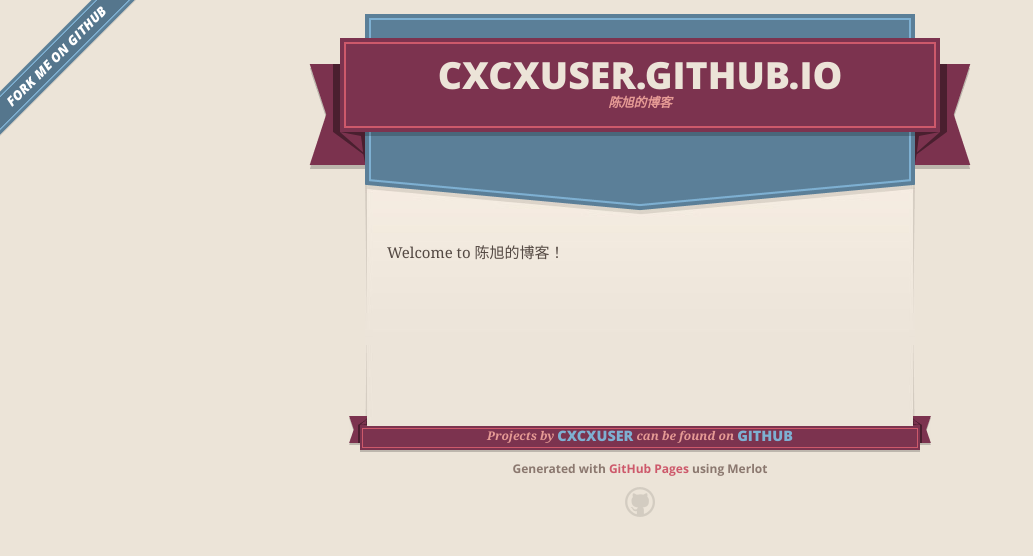
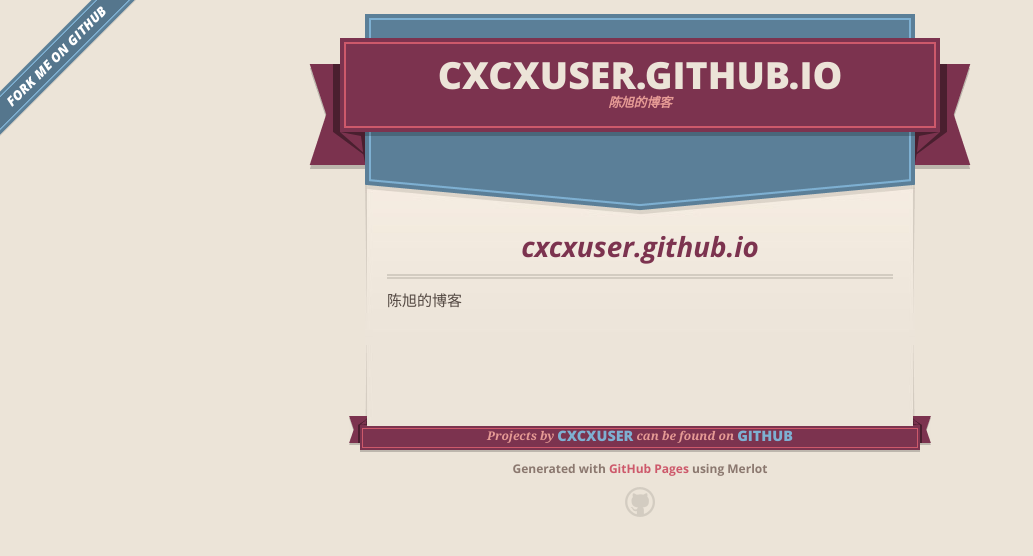
Before and after one commit to cxcxuser/cxcxuser.github.io, a plain HTML site: page index.html in a window 1280 px wide. Shown: the whole page, without its empty margins (0-1033 px from the left). Drawn offline with nearby package versions, Linux system fonts and the light colour scheme.

Commit message:
Replace master branch with page content via GitHub

```diff
--- a/index.html
+++ b/index.html
@@ -45,7 +45,10 @@
 
 
       <section id="main_content">
-        <p>Welcome to 陈旭的博客！</p>
+        <h1>
+<a id="cxcxusergithubio" class="anchor" href="#cxcxusergithubio" aria-hidden="true"><span class="octicon octicon-link"></span></a>cxcxuser.github.io</h1>
+
+<p>陈旭的博客</p>
       </section>
 
       <footer>
--- a/params.json
+++ b/params.json
@@ -1 +1 @@
-{"name":"Cxcxuser.GitHub.io","tagline":"陈旭的博客","body":" Welcome to 陈旭的博客！\r\n\r\n","google":"","note":"Don't delete this file! It's used internally to help with page regeneration."}
+{"name":"Cxcxuser.GitHub.io","tagline":"陈旭的博客","body":"# cxcxuser.github.io\r\n陈旭的博客\r\n","google":"","note":"Don't delete this file! It's used internally to help with page regeneration."}
```
